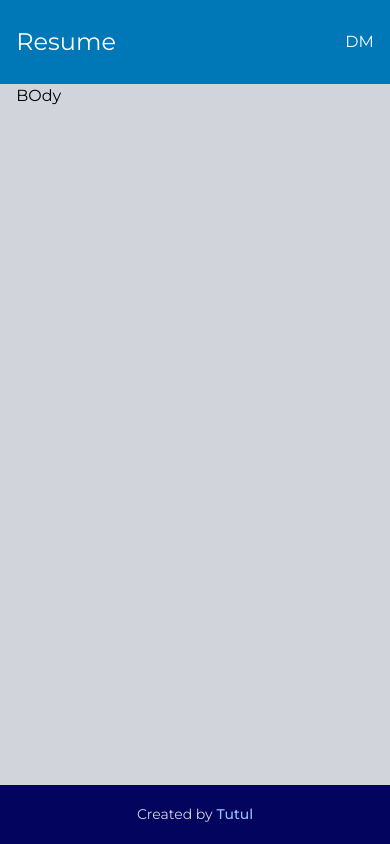
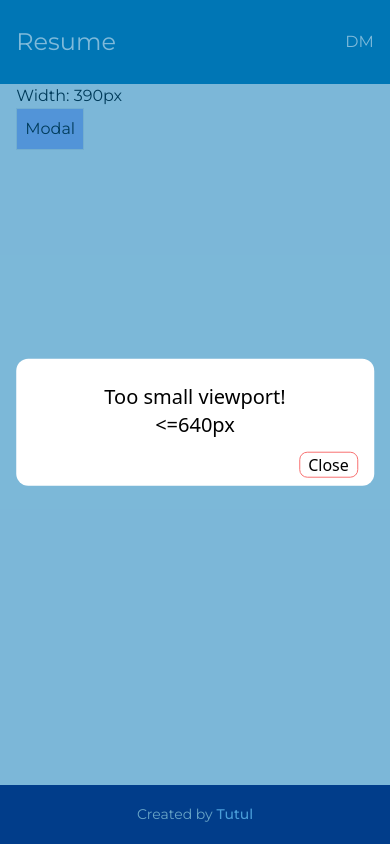
Before and after one commit to TutulDevs/resume-builder, a React (Create React App) app: page / in a window 390 px wide. Built offline with nearby package versions, Linux system fonts and the light colour scheme.

Commit message:
added layout and modal & viewport scale

```diff
--- a/public/index.html
+++ b/public/index.html
@@ -24,10 +24,14 @@
       work correctly both with client-side routing and a non-root public URL.
       Learn how to configure a non-root public URL by running `npm run build`.
     -->
-    <title>React App</title>
+    <title>Resume Builder</title>
   </head>
   <body>
     <noscript>You need to enable JavaScript to run this app.</noscript>
+
+    <!-- for modal -->
+    <div id="modal-overlay"></div>
+
     <div id="root"></div>
     <!--
       This HTML file is a template.
--- a/src/App.js
+++ b/src/App.js
@@ -1,10 +1,46 @@
 import Layout from "./components/layout/Layout";
+import useViewport from "./hooks/useViewport";
+import Modal from "./components/UI/Modal";
+import { useEffect, useState } from "react";
 
 function App() {
+  const [showModal, setShowModal] = useState(false);
+  const width = useViewport();
+
+  const showModalHandler = () => setShowModal(true);
+  const hideModalHandler = () => setShowModal(false);
+
+  const lessViewportContent =
+    width < 640 ? (
+      <h1 className='text-center text-xl mt-2'>
+        Too small viewport! <br /> {"<=640px"}{" "}
+      </h1>
+    ) : null;
+
+  useEffect(() => {
+    if (width < 640) {
+      setShowModal(true);
+    }
+
+    return () => setShowModal(false);
+  }, [width]);
+
   return (
-    <Layout>
-      <h1>BOdy</h1>
-    </Layout>
+    <>
+      {showModal && (
+        <Modal onClick={hideModalHandler}>
+          {lessViewportContent || "Modal"}
+        </Modal>
+      )}
+
+      <Layout>
+        <h1>Width: {width}px</h1>
+
+        <button onClick={showModalHandler} className='border p-2 bg-indigo-300'>
+          Modal
+        </button>
+      </Layout>
+    </>
   );
 }
 
--- /dev/null
+++ b/src/components/UI/Modal.js
@@ -0,0 +1,28 @@
+import ReactDom from "react-dom";
+
+const Overlay = (props) => {
+  return (
+    <div className='modal fixed inset-0 w-screen h-screen z-20 bg-header bg-opacity-50'>
+      <div className='modalContent absolute top-2/4 left-2/4 transform -translate-x-2/4 -translate-y-2/4 w-11/12 max-w-lg min-h-15 bg-white rounded-xl p-4 pb-10'>
+        {props.children}
+
+        <button
+          onClick={props.onClick}
+          className='absolute bottom-2 right-4 border border-red-400 rounded-lg py-0 px-2 focus:ring focus:ring-red-300'>
+          Close
+        </button>
+      </div>
+    </div>
+  );
+};
+
+const portalElement = document.getElementById("modal-overlay");
+
+const Modal = (props) => {
+  return ReactDom.createPortal(
+    <Overlay onClick={props.onClick}>{props.children}</Overlay>,
+    portalElement
+  );
+};
+
+export default Modal;
--- a/src/components/layout/Layout.js
+++ b/src/components/layout/Layout.js
@@ -3,7 +3,7 @@ import Footer from "./Footer";
 
 const Layout = (props) => {
   return (
-    <div className='bg-gray-300 w-full min-h-screen font-mont'>
+    <div className='bg-gray-50 w-full min-h-screen font-mont'>
       <Header />
 
       <main className='w-11/12 min-h-83 mx-auto'>{props.children}</main>
--- /dev/null
+++ b/src/hooks/useViewport.js
@@ -0,0 +1,17 @@
+import { useEffect, useState } from "react";
+
+const useViewport = () => {
+  const [width, setWidth] = useState(window.innerWidth);
+
+  useEffect(() => {
+    const handleResize = () => setWidth(window.innerWidth);
+
+    window.addEventListener("resize", handleResize);
+
+    return () => window.removeEventListener("resize", handleResize);
+  }, []);
+
+  return width;
+};
+
+export default useViewport;
```
